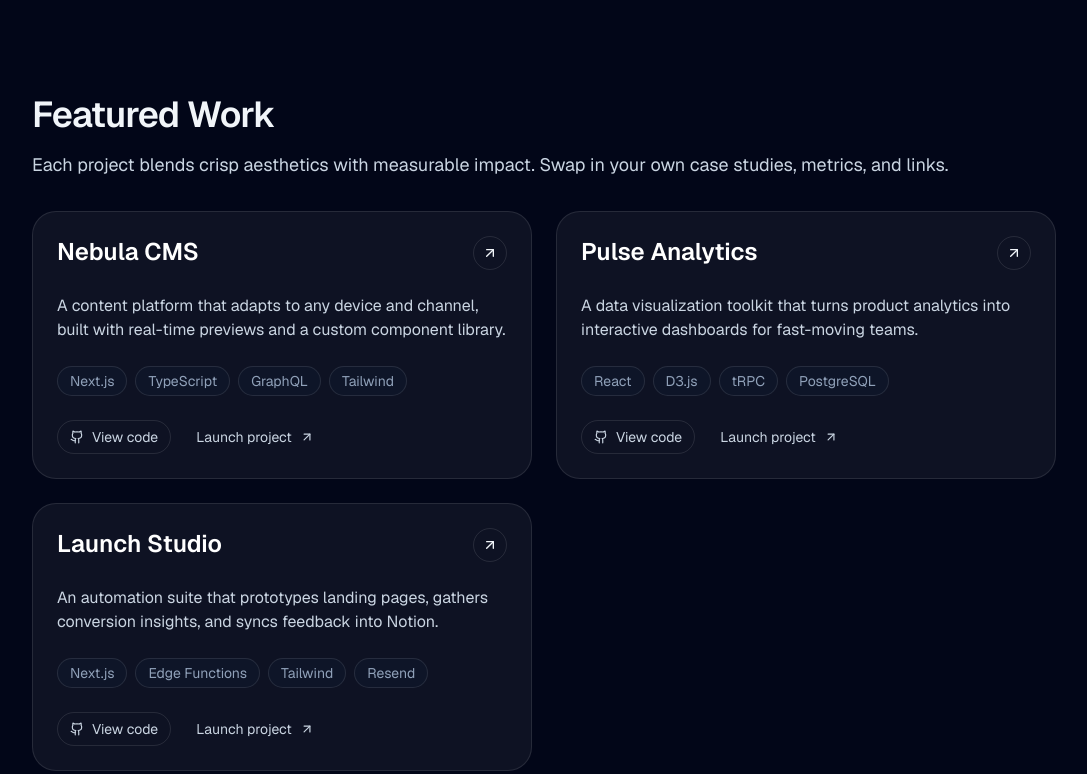
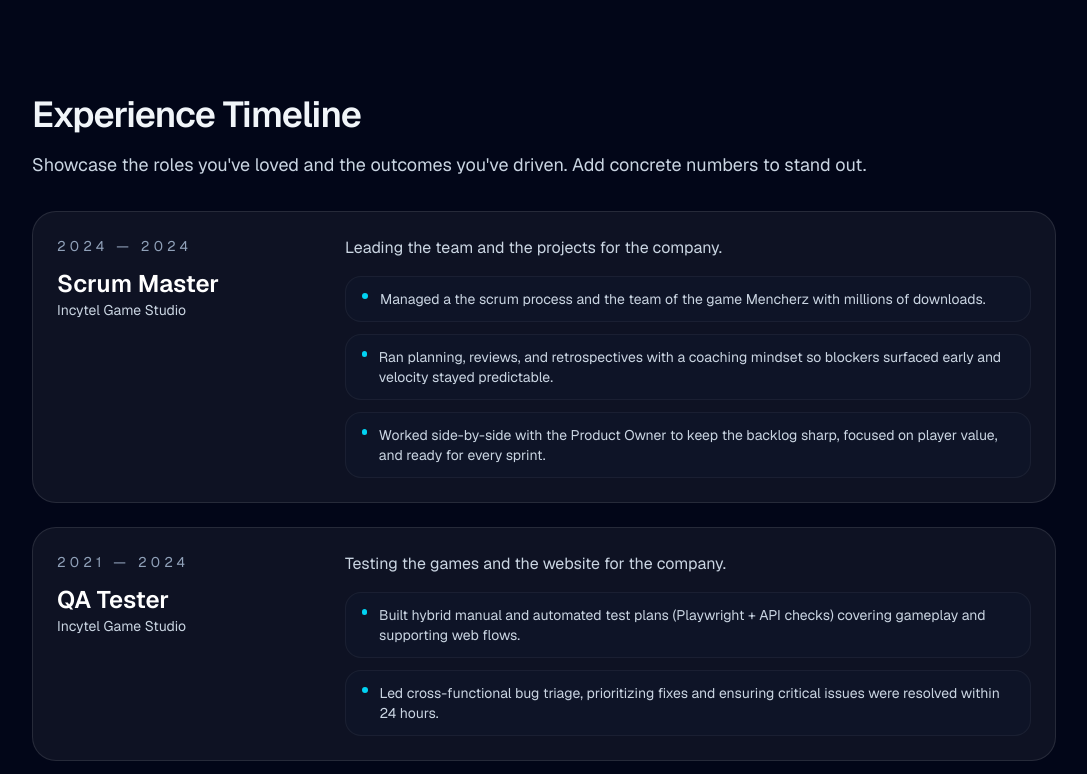
Before and after one commit to hmoa12/hmoa12.github.io, a Next.js app: page / in a window 1280 px wide. Shown: the part 1326-2100 px from the top of the page, without its empty margins (96-1183 px from the left). Built offline with nearby package versions, Linux system fonts and the light colour scheme.

Commit message:
Remove ProjectsSection from Home component for future updates

```diff
--- a/app/page.tsx
+++ b/app/page.tsx
@@ -231,7 +231,7 @@ export default function Home() {
 
         <main className="flex flex-col gap-24">
           <AboutSection skills={skills} />
-          <ProjectsSection projects={projects} />
+          {/* <ProjectsSection projects={projects} /> */}
           <ExperienceSection experiences={experiences} />
         </main>
 
```
